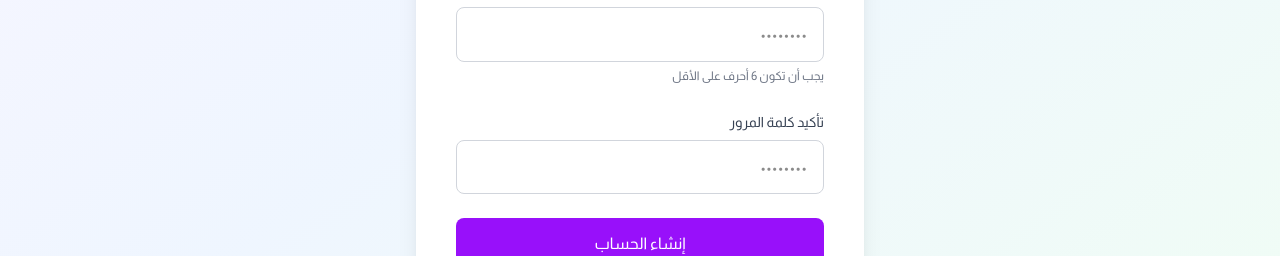
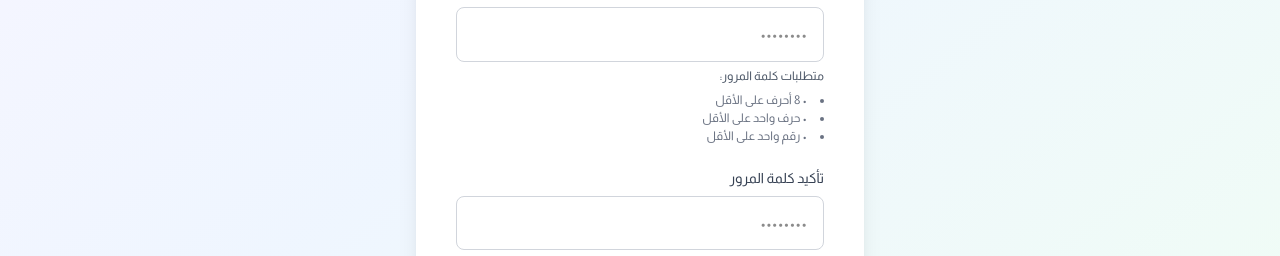
Before and after one commit to HaidarESBER/majalpost, a Next.js app in the folder frontend/: page /register in a window 1280 px wide. Shown: the part 607-863 px from the top of the page. Built offline with nearby package versions, Linux system fonts and the light colour scheme; no server answers.

Commit message:
Add password requirements display and validation to registration page

```diff
--- a/frontend/src/app/register/page.tsx
+++ b/frontend/src/app/register/page.tsx
@@ -31,8 +31,19 @@ export default function RegisterPage() {
       return;
     }
 
-    if (password.length < 6) {
-      setError('كلمة المرور يجب أن تكون 6 أحرف على الأقل');
+    // Validate password requirements: at least 8 characters, at least one letter, at least one number
+    if (password.length < 8) {
+      setError('كلمة المرور يجب أن تكون 8 أحرف على الأقل');
+      return;
+    }
+
+    if (!/[A-Za-z]/.test(password)) {
+      setError('كلمة المرور يجب أن تحتوي على حرف واحد على الأقل');
+      return;
+    }
+
+    if (!/[0-9]/.test(password)) {
+      setError('كلمة المرور يجب أن تحتوي على رقم واحد على الأقل');
       return;
     }
 
@@ -131,7 +142,20 @@ export default function RegisterPage() {
                 className="w-full px-4 py-3 border border-gray-300 rounded-lg focus:ring-2 focus:ring-purple-500 focus:border-transparent"
                 placeholder="••••••••"
               />
-              <p className="text-xs text-gray-500 mt-1">يجب أن تكون 6 أحرف على الأقل</p>
+              <div className="mt-1 space-y-1">
+                <p className="text-xs text-gray-600 font-medium">متطلبات كلمة المرور:</p>
+                <ul className="text-xs text-gray-500 space-y-0.5 list-disc list-inside">
+                  <li className={password.length >= 8 ? 'text-green-600' : ''}>
+                    {password.length >= 8 ? '✓ ' : '• '}8 أحرف على الأقل
+                  </li>
+                  <li className={/[A-Za-z]/.test(password) ? 'text-green-600' : ''}>
+                    {/[A-Za-z]/.test(password) ? '✓ ' : '• '}حرف واحد على الأقل
+                  </li>
+                  <li className={/[0-9]/.test(password) ? 'text-green-600' : ''}>
+                    {/[0-9]/.test(password) ? '✓ ' : '• '}رقم واحد على الأقل
+                  </li>
+                </ul>
+              </div>
             </div>
 
             <div>
```
